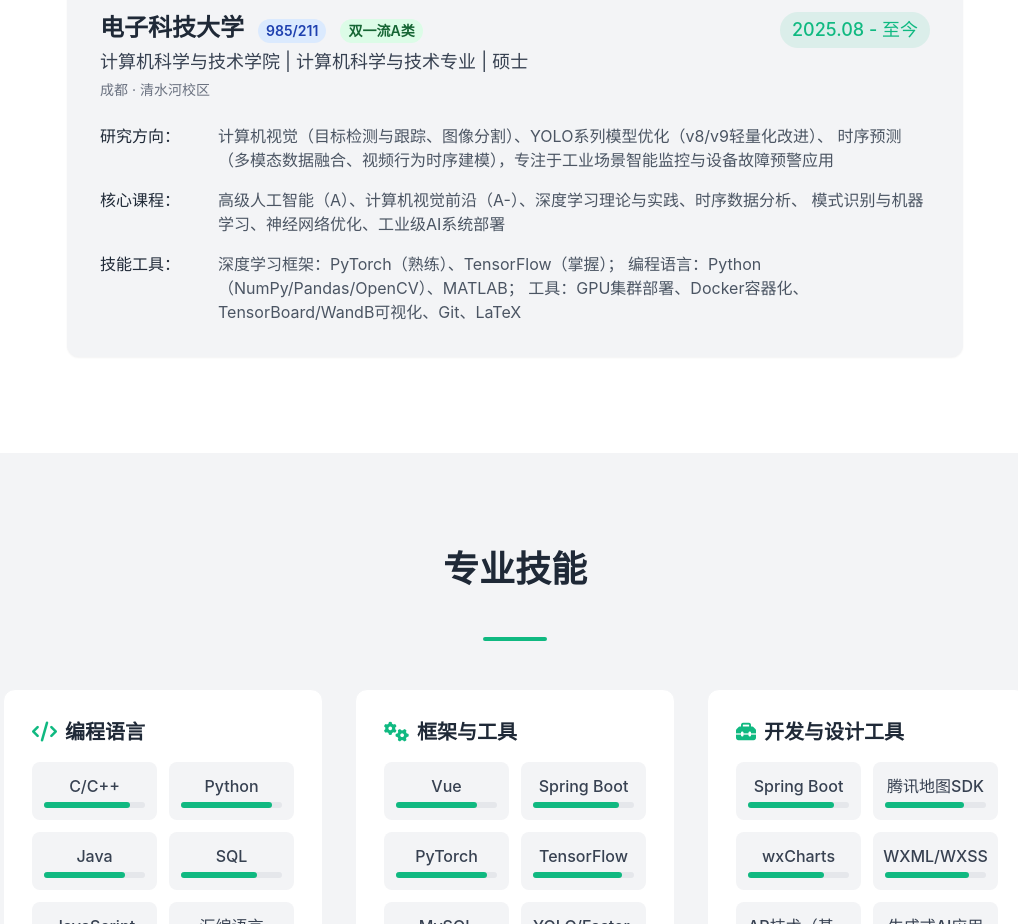
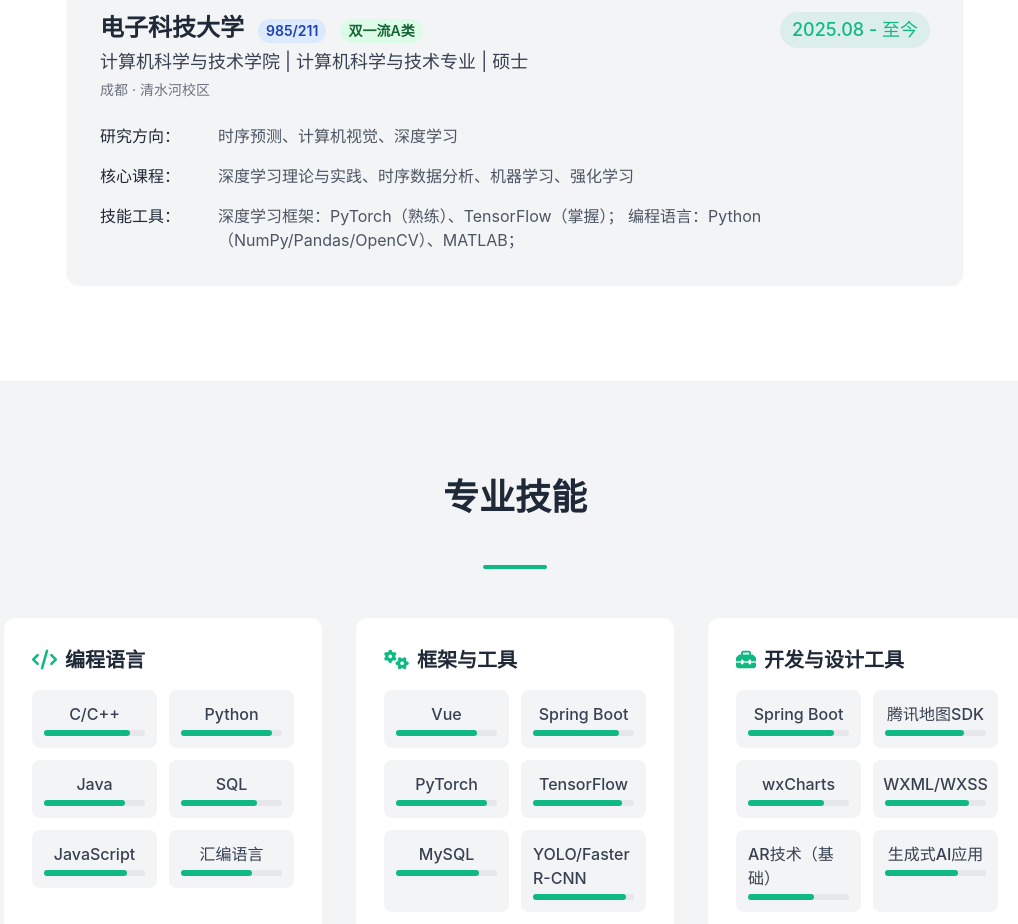
Before and after one commit to Neil-liu7/ssq, a plain HTML site: page index.html in a window 1280 px wide. Shown: the part 1160-2084 px from the top of the page, without its empty margins (125-1143 px from the left). Drawn offline with nearby package versions, Linux system fonts and the light colour scheme.

Commit message:
third commit

```diff
--- a/index.html
+++ b/index.html
@@ -212,17 +212,15 @@
                     <div class="flex flex-col sm:flex-row sm:items-start gap-2">
                         <span class="font-medium text-dark min-w-[110px]">研究方向：</span>
                         <span>
-                    计算机视觉（目标检测与跟踪、图像分割）、YOLO系列模型优化（v8/v9轻量化改进）、
-                    时序预测（多模态数据融合、视频行为时序建模），专注于工业场景智能监控与设备故障预警应用
-                </span>
+                            时序预测、计算机视觉、深度学习
+                        </span>
                     </div>
 
                     <!-- 核心课程 -->
                     <div class="flex flex-col sm:flex-row sm:items-start gap-2">
                         <span class="font-medium text-dark min-w-[110px]">核心课程：</span>
                         <span>
-                    高级人工智能（A）、计算机视觉前沿（A-）、深度学习理论与实践、时序数据分析、
-                    模式识别与机器学习、神经网络优化、工业级AI系统部署
+                    深度学习理论与实践、时序数据分析、机器学习、强化学习
                 </span>
                     </div>
                     <!-- 技能工具 -->
@@ -231,7 +229,6 @@
                         <span>
                     深度学习框架：PyTorch（熟练）、TensorFlow（掌握）；
                     编程语言：Python（NumPy/Pandas/OpenCV）、MATLAB；
-                    工具：GPU集群部署、Docker容器化、TensorBoard/WandB可视化、Git、LaTeX
                 </span>
                     </div>
                 </div>
```
